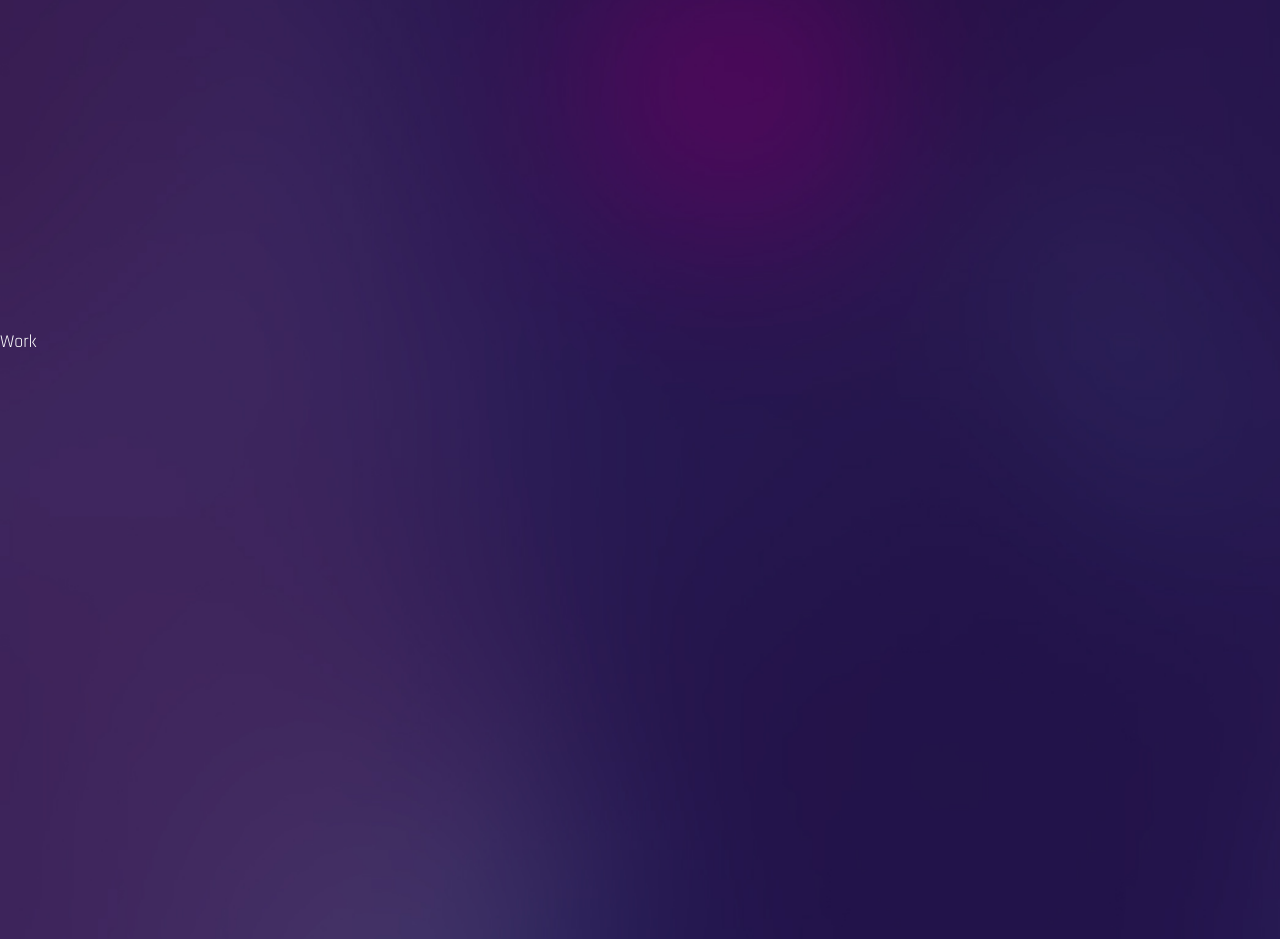
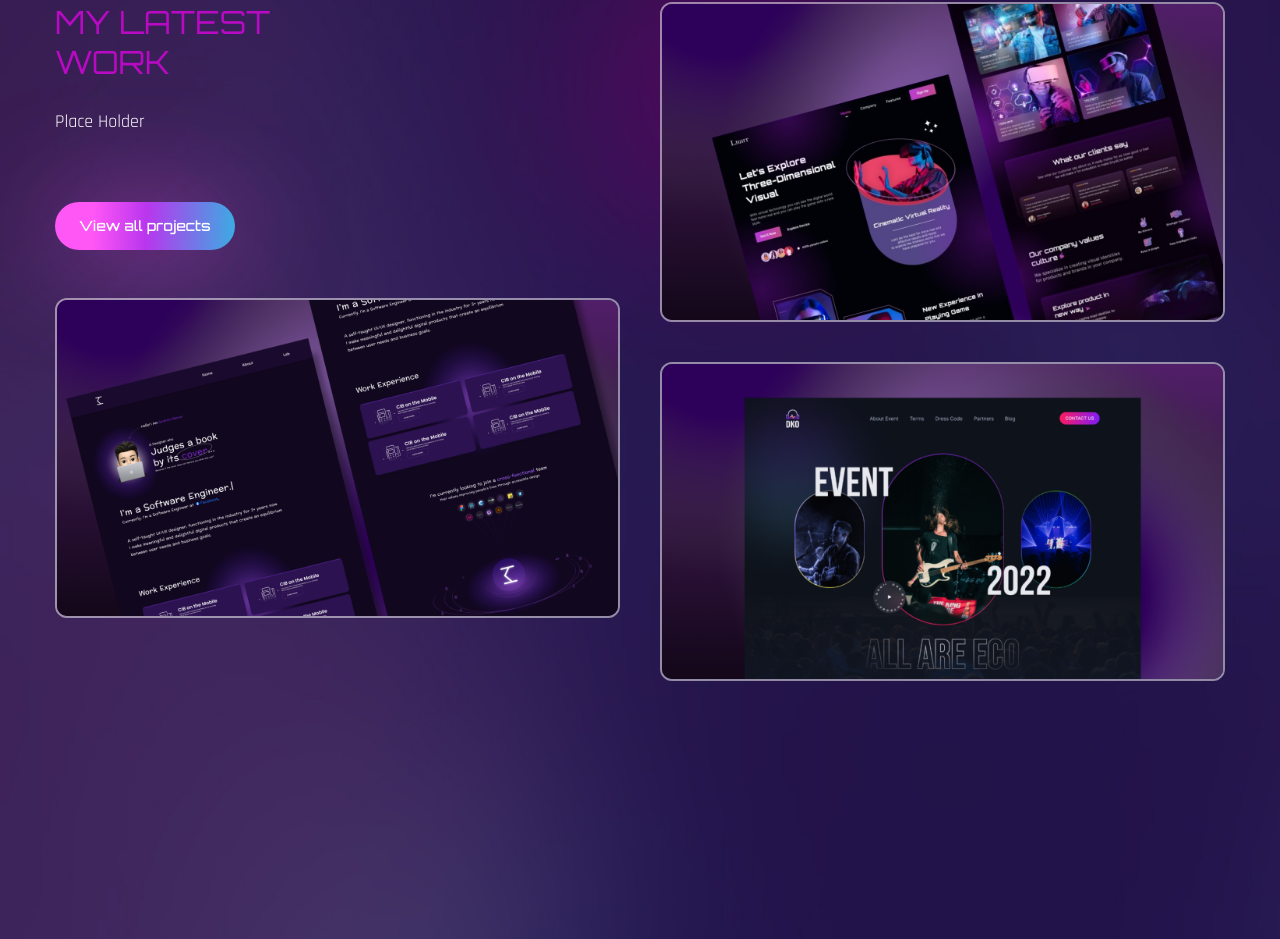
Before and after one commit to Devop-A/Portfolio, a React (Create React App) app: page / in a window 1280 px wide. Shown: the part 2556-3495 px from the top of the page. Built offline with nearby package versions, Linux system fonts and the light colour scheme; a web font is replaced by a local one.

Commit message:
Update Work.js

```diff
--- a/src/components/Work.js
+++ b/src/components/Work.js
@@ -1,7 +1,72 @@
 import React from 'react';
+import Img1 from '../assets/portfolio-img1.png';
+import Img2 from '../assets/portfolio-img2.png';
+import Img3 from '../assets/portfolio-img3.png';
 
 const Work = () => {
-  return <div className='section' id='work' >Work</div>;
+  return (
+    <section className='section lg:section' id='work'>
+      <div className='container mx-auto'>
+        <div className='flex flex-col lg:flex-row gap-x-10'>
+          <div className='flex-1 flex flex-col gap-y-12 mb-10 lg:mb-0'>
+            {/* text */}
+            <div>
+              <h2 className='h2 leading-tight text-accent'>My Latest <br/> Work</h2>
+              <p className='max-w-sm mb-16'>Place Holder</p>
+              <button className='btn btn-sm' onClick={() => window.open('https://github.com/Devop-A')}>View all projects</button>
+            </div>
+            {/* image */}
+            <div className='group relative overflow-hidden border-2 border-white/50 rounded-xl'>
+              {/* overlay */}
+              <div className='group-hover:bg-black/70 w-full h-full absolute z-40 transition-all duratoin-300'></div>
+              {/* img */}
+              <img className='group-hover:scale-125 transition-all duration-500' src={Img1} alt='' />
+              {/* pretitle */}
+              <div className='absolute -bottom-full left-12 group-hover:bottom-24 transition-all duration-500 z-50'>
+                <span className='text-gradient'>UI/UX Design</span>
+              </div>
+              {/* title */}
+              <div className='absolute -bottom-full left-12 group-hover:bottom-14 transition-all duration-700 z-50'>
+                <span className='text-3x1 text-white'>Project Title</span>
+              </div>
+            </div>
+          </div>
+          <div className='flex-1 flex flex-col gap-y-10'>
+            {/* image */}
+            <div className='group relative overflow-hidden border-2 border-white/50 rounded-xl'>
+              {/* overlay */}
+              <div className='group-hover:bg-black/70 w-full h-full absolute z-40 transition-all duratoin-300'></div>
+              {/* img */}
+              <img className='group-hover:scale-125 transition-all duration-500' src={Img2} alt='' />
+              {/* pretitle */}
+              <div className='absolute -bottom-full left-12 group-hover:bottom-24 transition-all duration-500 z-50'>
+                <span className='text-gradient'>UI/UX Design</span>
+              </div>
+              {/* title */}
+              <div className='absolute -bottom-full left-12 group-hover:bottom-14 transition-all duration-700 z-50'>
+                <span className='text-3x1 text-white'>Project Title</span>
+              </div>
+            </div>
+            {/* image */}
+            <div className='group relative overflow-hidden border-2 border-white/50 rounded-xl'>
+              {/* overlay */}
+              <div className='group-hover:bg-black/70 w-full h-full absolute z-40 transition-all duratoin-300'></div>
+              {/* img */}
+              <img className='group-hover:scale-125 transition-all duration-500' src={Img3} alt='' />
+              {/* pretitle */}
+              <div className='absolute -bottom-full left-12 group-hover:bottom-24 transition-all duration-500 z-50'>
+                <span className='text-gradient'>UI/UX Design</span>
+              </div>
+              {/* title */}
+              <div className='absolute -bottom-full left-12 group-hover:bottom-14 transition-all duration-700 z-50'>
+                <span className='text-3x1 text-white'>Project Title</span>
+              </div>
+            </div>
+          </div>
+        </div>
+      </div>
+    </section>
+  );
 };
 
 export default Work;
```
